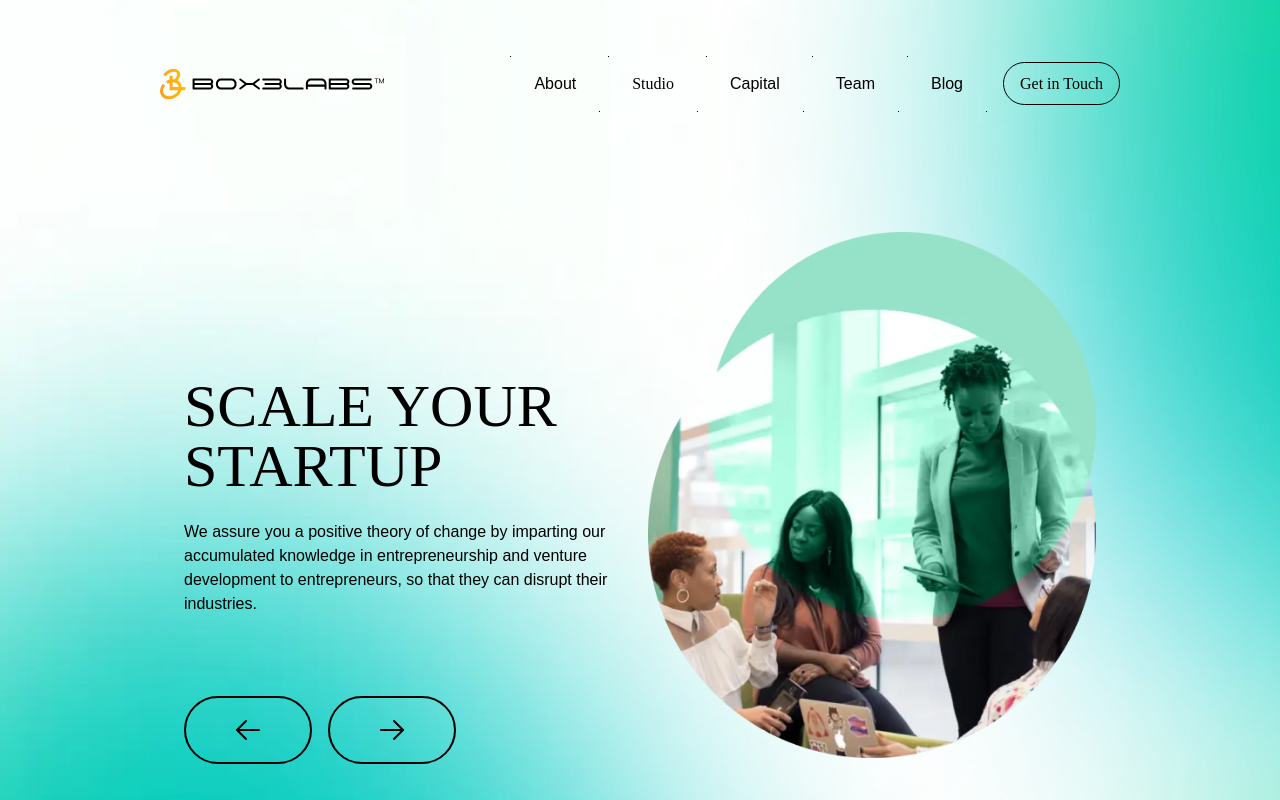
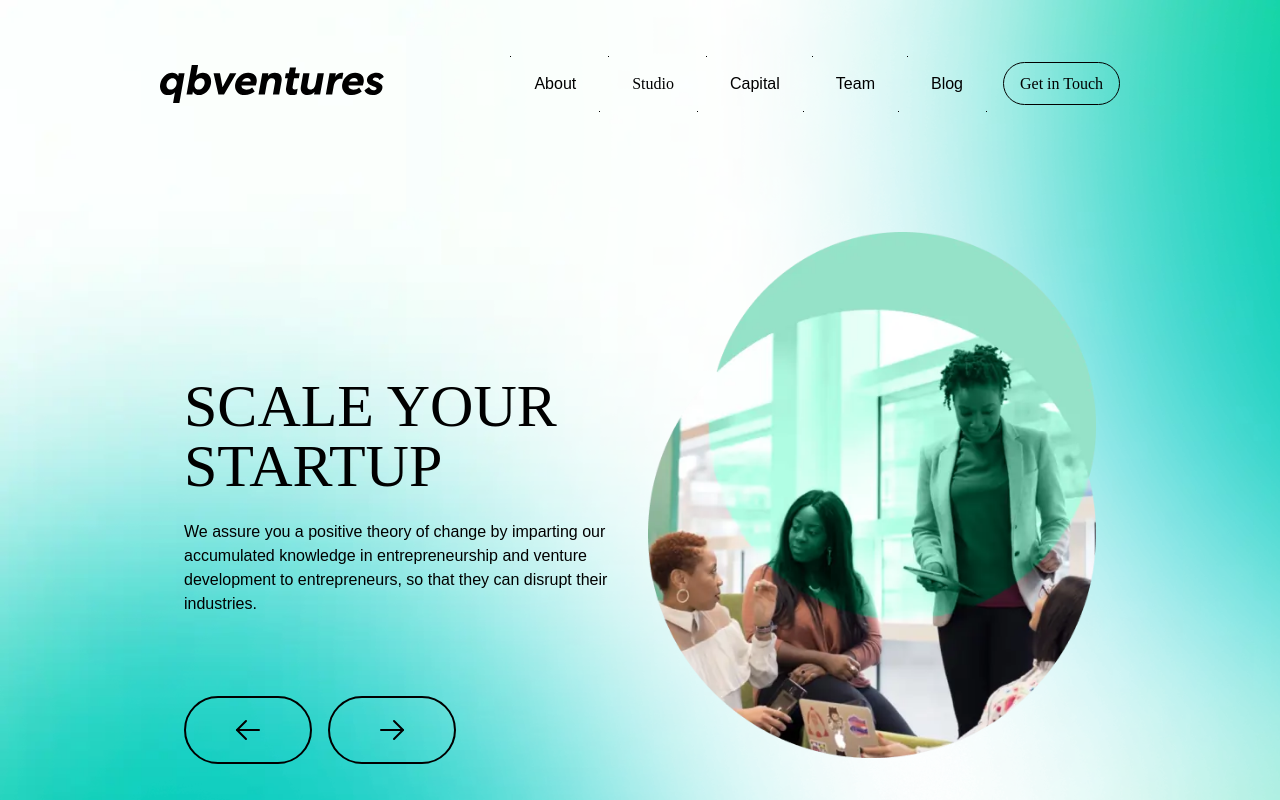
Before and after one commit to PhillipNzau/qbVentures-website, an Angular app: page /studio in a window 1280 px wide. Shown: the top 800 px of the page. Built offline with nearby package versions, Linux system fonts and the light colour scheme; a web font is replaced by a local one.

Commit message:
logo fix

```diff
--- a/src/app/components/studio/studio.component.html
+++ b/src/app/components/studio/studio.component.html
@@ -10,7 +10,7 @@
     >
       <ng-container>
         <img
-          src="./assets/imgs/box3Logo.svg"
+          src="../../../assets/imgs/qbLogoBlack.svg"
           class="w-40 h-10 md:w-56 hover:cursor-pointer"
           alt="qbventures logo"
           [routerLink]="['/']"
```
